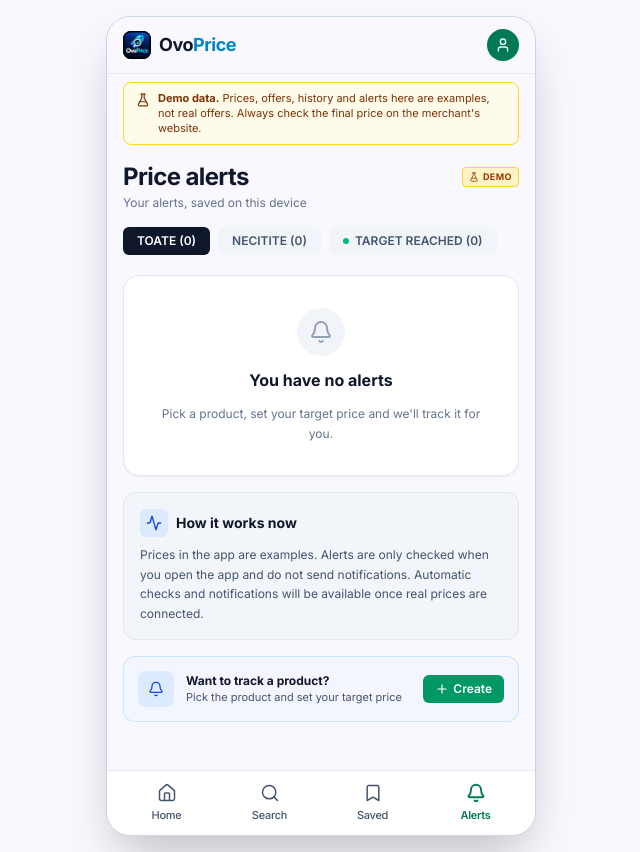
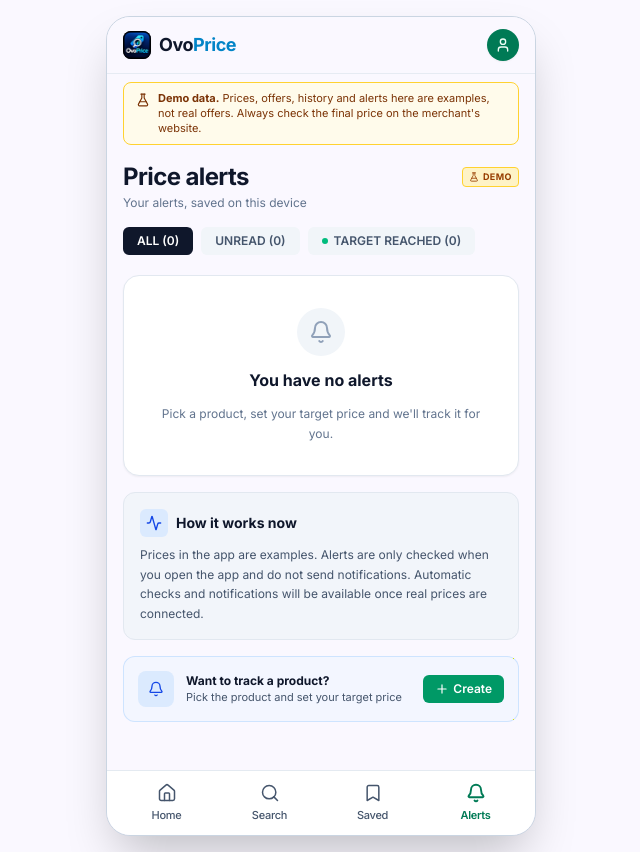
Before and after one commit to Calota2008/ovoprice, a React (Vite) app: page / in a window 1280 px wide. Both pictures are taken after a click on the button "Alerts". Shown: the whole page, without its empty margins (319-959 px from the left). Built offline with nearby package versions, Linux system fonts and the light colour scheme.

Commit message:
Update AlertsScreen.tsx

```diff
--- a/src/components/screens/AlertsScreen.tsx
+++ b/src/components/screens/AlertsScreen.tsx
@@ -56,7 +56,7 @@ export const AlertsScreen: React.FC<AlertsScreenProps> = ({
               : 'bg-slate-100 text-slate-600 hover:text-slate-900'
           }`}
         >
-          TOATE ({alerts.length})
+          ALL ({alerts.length})
         </button>
 
         <button
@@ -67,7 +67,7 @@ export const AlertsScreen: React.FC<AlertsScreenProps> = ({
               : 'bg-slate-100 text-slate-600 hover:text-slate-900'
           }`}
         >
-          NECITITE ({unreadCount})
+          UNREAD ({unreadCount})
         </button>
 
         <button
```
